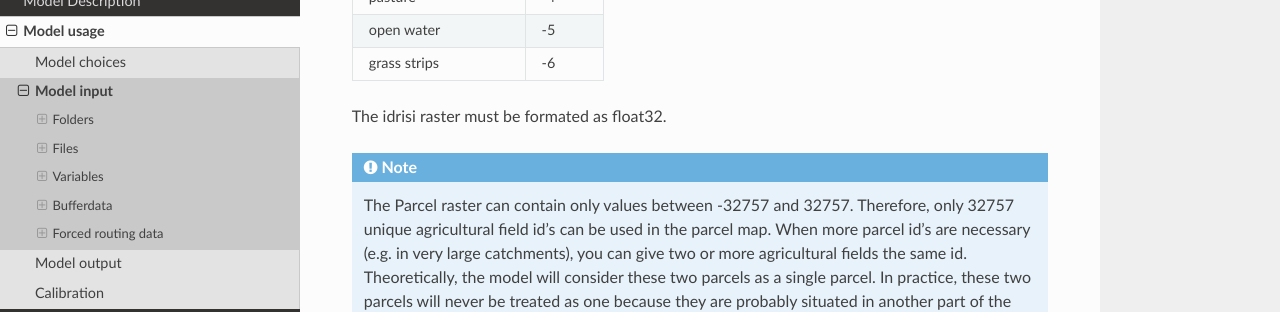
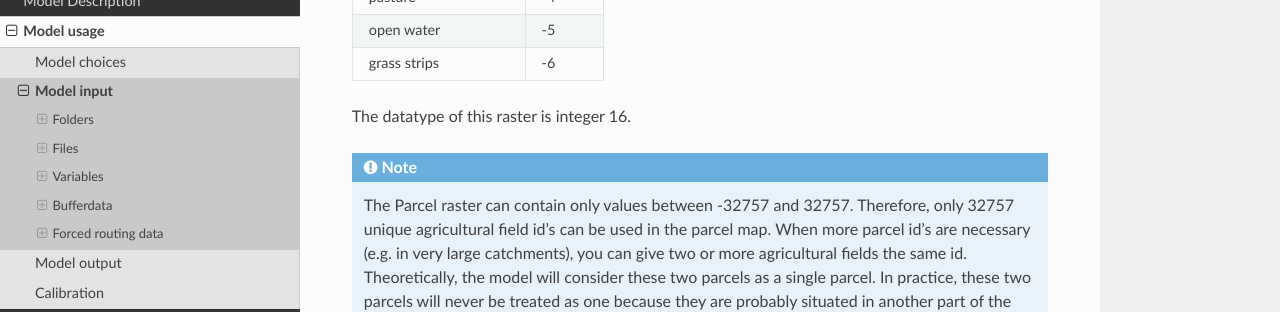
Before and after one commit to watem-sedem/watem-sedem, a Sphinx documentation site: the page built from docs/input.rst, in a window 1280 px wide and 900 px high, scrolled down 1335 px. Shown: the part 151-463 px from the top of the window. Built offline with Sphinx 7.4.7 and the Read the Docs theme 2.0.0, drawn with Linux system fonts in a browser that asks for light colours.

Commit message:
Adapt datatype parcel map

```diff
--- a/docs/input.rst
+++ b/docs/input.rst
@@ -66,7 +66,7 @@ the model domain. Every pixel in the model domain must contain a landuse value.
 | grass strips         | -6        |
 +----------------------+-----------+
 
-The idrisi raster must be formated as float32.
+The datatype of this raster is integer 16.
 
 .. note::
 	The Parcel raster can contain only values between -32757 and 32757. Therefore, only 32757 unique agricultural field id's can be used in the parcel map.
```
